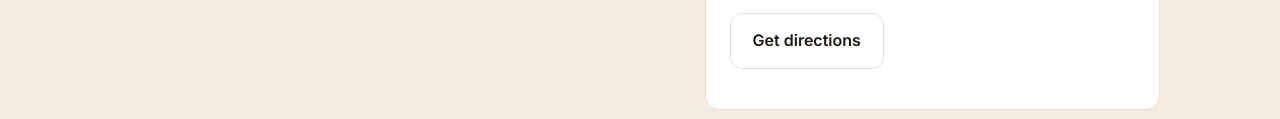
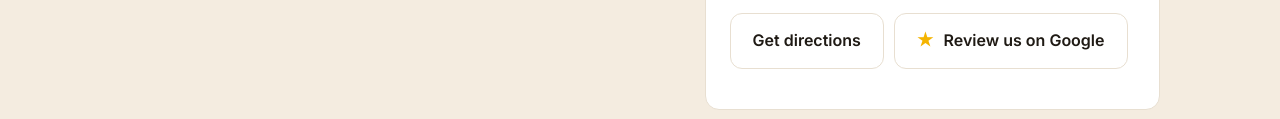
Before and after one commit to thedeskguy/shreeagarwalstores, a plain HTML site: page index.html in a window 1280 px wide. Shown: the part 4167-4286 px from the top of the page. Drawn offline with Linux system fonts and the light colour scheme.

Commit message:
Add Review us on Google button
Co-Authored-By: Claude Opus 5.5 <noreply@anthropic.com>

```diff
--- a/index.html
+++ b/index.html
@@ -421,7 +421,7 @@
             <dd>Monday – Saturday, 9:00 AM – 8:30 PM <span class="status" data-status hidden></span></dd>
           </dl>
           <iframe class="map" title="Map to Shree Agarwal Stores" loading="lazy" referrerpolicy="no-referrer-when-downgrade" src="https://www.google.com/maps?q=Bhagwati+Bhawan,+Near+BSNL+Telephone+Exchange,+Dibrugarh,+Assam+786001&amp;output=embed"></iframe>
-          <p style="margin-top:16px"><a class="btn btn-call" href="https://www.google.com/maps/search/?api=1&amp;query=Shree+Agarwal+Stores+Bhagwati+Bhawan+Dibrugarh" target="_blank" rel="noopener">Get directions</a></p>
+          <p style="margin-top:16px;display:flex;flex-wrap:wrap;gap:10px"><a class="btn btn-call" href="https://www.google.com/maps/search/?api=1&amp;query=Shree+Agarwal+Stores+Bhagwati+Bhawan+Dibrugarh" target="_blank" rel="noopener">Get directions</a> <a class="btn btn-call" href="https://g.page/r/CXYYbob7GVj_EBM/review" target="_blank" rel="noopener"><span aria-hidden="true" style="color:#f4b400">★</span> Review us on Google</a></p>
         </div>
       </div>
     </div>
```
